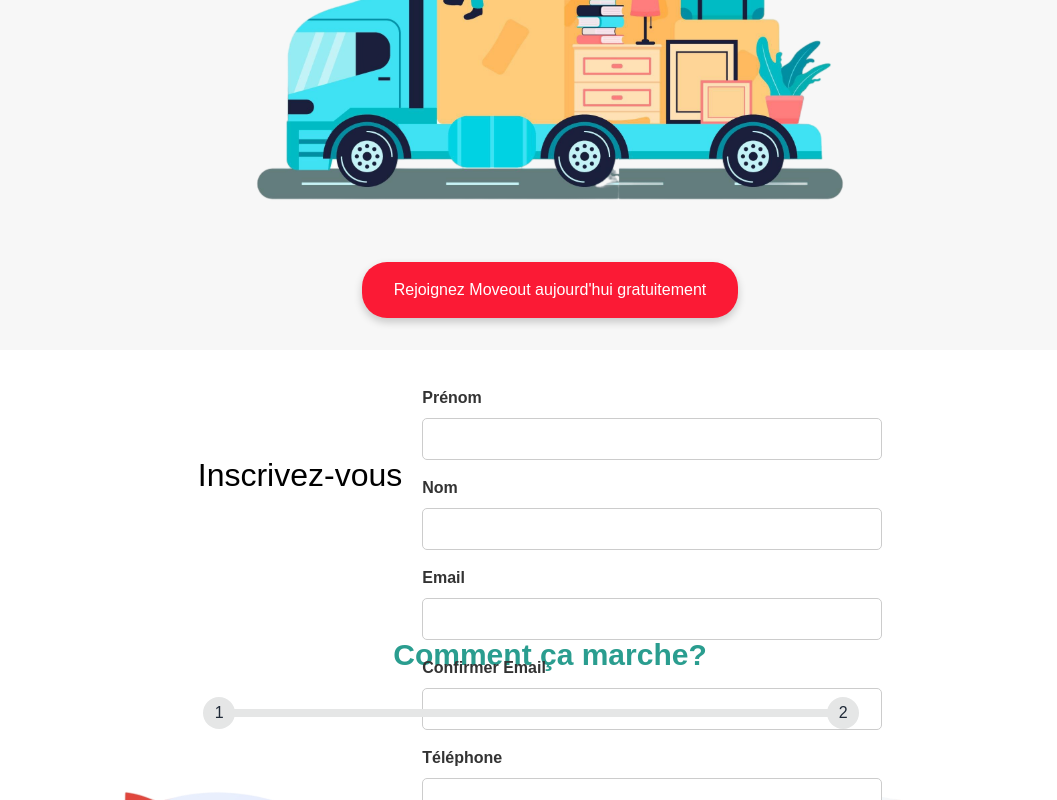
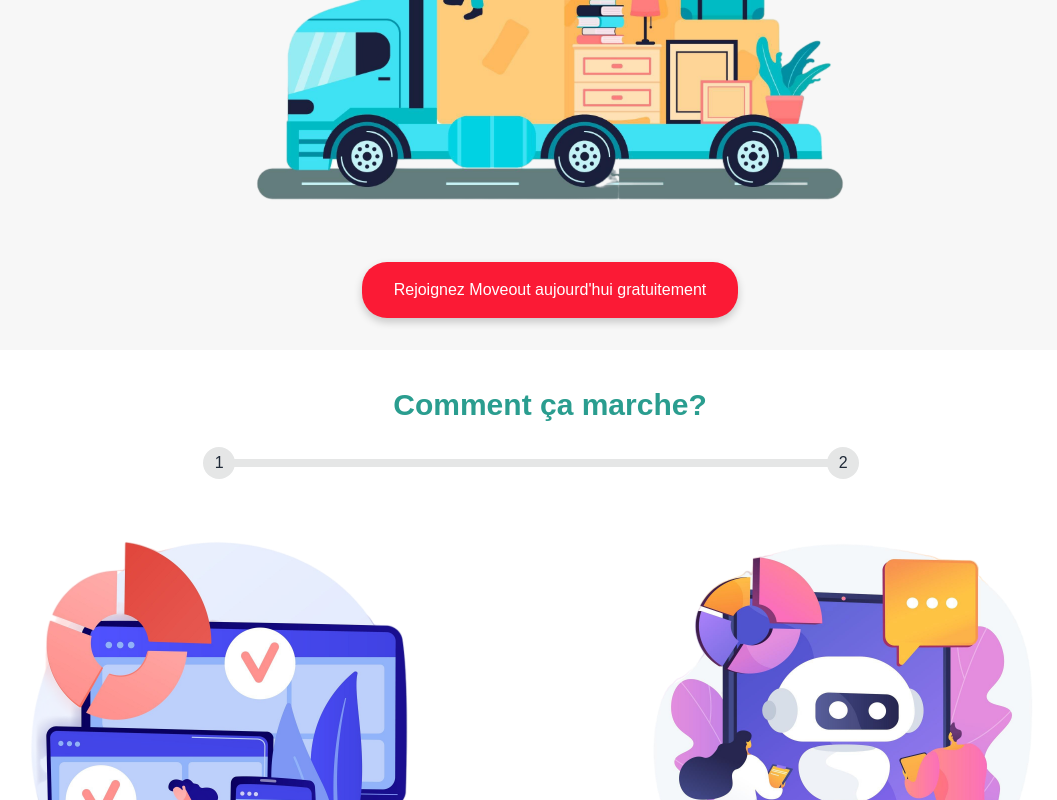
Before and after one commit to thebenoit/Moveout_Project02, a Vue app in the folder vite-project/: page /landingpage in a window 1280 px wide. Shown: the part 344-1144 px from the top of the page, without its empty margins (90-1147 px from the left). Built offline with nearby package versions, Linux system fonts and the light colour scheme.

Commit message:
landing-page-signup finis

```diff
--- a/vite-project/src/views/Signup.vue
+++ b/vite-project/src/views/Signup.vue
@@ -1,4 +1,4 @@
-<script setup lang="ts">
+<script setup >
 import { onMounted, ref } from 'vue'
 import { Button } from '@/components/ui/button'
 import { Card, CardContent, CardDescription, CardHeader, CardTitle } from '@/components/ui/card'
--- a/vite-project/src/views/landingPage-signup.vue
+++ b/vite-project/src/views/landingPage-signup.vue
@@ -1,52 +1,45 @@
 <template>
     <div class="w-full min-h-screen grid lg:grid-cols-2">
       <div class="mx-auto max-w-sm content-center">
-        <Card class="bg-gray-200 backdrop-blur-3xl mt-16 lg:mt-0">
-          <CardHeader>
-            <CardTitle class="text-xl">
-              Sign Up
-            </CardTitle>
-            <CardDescription>
-              Fill the form below to get you started!
+        <div class="bg-gray-200 backdrop-blur-3xl mt-16 lg:mt-0 p-6 rounded-lg shadow-lg">
+          <CardHeader class="cardTitle">
+            Inscrivez-vous gratuitement!
+            <CardDescription >
+
             </CardDescription>
           </CardHeader>
           <CardContent>
-            <h2>Inscrivez-vous</h2>
-            <form @submit.prevent="submitForm" class="popup-content">
-              <div class="form-group">
-                <label for="firstName">Prénom</label>
-                <input type="text" id="firstName" v-model="form.firstName" required>
+            <div class="grid gap-4 lesInput">
+              <div class="grid grid-cols-2 gap-4">
+                <div class="grid gap-2  ">
+                  <input id="first-name" placeholder="First name" required v-model="form.firstName"/>
+                </div>
+                <div class="grid gap-2">
+                  <input id="last-name" placeholder="Last name" required v-model="form.lastName"/>
+                </div>
               </div>
-              <div class="form-group">
-                <label for="lastName">Nom</label>
-                <input type="text" id="lastName" v-model="form.lastName" required>
+              <div class="grid mt-1">
+                <input id="phone" type="phone" placeholder="Phone number" required v-model="form.phone"/>
               </div>
-              <div class="form-group">
-                <label for="email">Email</label>
-                <input type="email" id="email" v-model="form.email" required>
+              <div class="grid mt-1">
+                <input id="email" type="email" placeholder="Email" required v-model="form.email"/>
               </div>
-              <div class="form-group">
-                <label for="confirmEmail">Confirmer Email</label>
-                <input type="email" id="confirmEmail" v-model="form.confirmEmail" required>
+              <div class="grid mt-1">
+                <input id="confirmEmail" type="email" placeholder="Confirm email" required v-model="form.confirmEmail"/>
               </div>
-              <div class="form-group">
-                <label for="phone">Téléphone</label>
-                <input type="tel" id="phone" v-model="form.phone" required>
+              <div class="grid mt-1">
+                <input id="password" type="password" placeholder="Password" required v-model="form.password"/>
               </div>
-              <div class="form-group">
-                <label for="password">Password</label>
-                <input type="password" id="password" v-model="form.password" required>
+              <div class="grid mt-1">
+                <input id="confirmPassword" type="password" placeholder="Confirm Password" required v-model="form.confirmPassword"/>
               </div>
+              <Button type="submit" class="w-full" @click="submitForm">
+                Rejoignez Moveout aujourd'hui gratuitement
+              </Button>
+            </div>
 
-              <div class="form-group">
-                <label for="confirmPassword">Confirmer Password</label>
-                <input type="password" id="confirmPassword" v-model="form.confirmPassword" required>
-              </div>
-
-              <button type="submit">Soumettre</button>
-            </form>
           </CardContent>
-        </Card>
+        </div>
       </div>
       <div class="hidden bg-muted lg:block">
         <img src="@/assets/images/house-1477041_1920.jpg" alt="Image" width="1920" height="1080" class="h-full w-full object-cover dark:brightness-[0.2] dark:grayscale">
@@ -55,11 +48,10 @@
   </template>
 
   <script>
-  import { CardHeader, CardTitle, CardDescription, CardContent} from '@/components/ui/card'; // Importez vos composants UI correctement
+  import { CardHeader, CardTitle, CardDescription, CardContent } from '@/components/ui/card'; // Importez vos composants UI correctement
+  import { Input } from '@/components/ui/input';
+  import { Button } from '@/components/ui/button';
   import utils from '../utils/utils';
-  import { Input } from '@/components/ui/input';
-  import { Label } from '@/components/ui/label';
-  import { Button } from '@/components/ui/button';
 
   export default {
     data() {
@@ -97,5 +89,64 @@
   </script>
 
   <style scoped>
-  /* Votre CSS ici */
+
+  .lesInput input {
+    height: 50px;
+    border-radius: 15px;
+    align-items: center;
+  }
+
+  .lesInput ::placeholder{
+
+    text-align: center;
+
+  }
+
+  .CardTitle {
+    margin-bottom: 10px;
+    text-align: center;
+
+  }
+
+  #first-name {
+    width: 160px;
+  }
+
+  #last-name {
+    width: 160px;
+    align-self: flex-end;
+
+  }
+  .bg-gray-200 {
+    background-color: #e9ecef;
+  }
+
+  .backdrop-blur-3xl {
+    backdrop-filter: blur(12px);
+  }
+
+  .rounded-lg {
+    border-radius: 0.5rem;
+  }
+
+  .shadow-lg {
+    box-shadow: 0 10px 15px -3px rgba(0, 0, 0, 0.1), 0 4px 6px -2px rgba(0, 0, 0, 0.05);
+  }
+
+  button {
+    background-color: #FB1A35;
+    color: white;
+    border: none;
+    padding: 1rem 2rem;
+    font-size: 1rem;
+    cursor: pointer;
+    border-radius: 25px;
+    box-shadow: 0 4px 8px rgba(0, 0, 0, 0.2); /* Ajoute une ombre portée */
+    transition: box-shadow 0.3s ease; /* Ajoute une transition pour un effet lisse lors du hover */
+  }
+
+ button:hover {
+    box-shadow: 0 8px 16px rgba(0, 0, 0, 0.3); /* Augmente l'ombre portée au survol */
+    }
+
   </style>
--- a/vite-project/src/views/landingPage.vue
+++ b/vite-project/src/views/landingPage.vue
@@ -7,42 +7,7 @@
         <button @click="clickCta" >Rejoignez Moveout aujourd'hui gratuitement</button>
       </section>
 
-      <section  class="signup-form">
-        <h2>Inscrivez-vous</h2>
-        <form @submit.prevent="submitForm" class="popup-content">
-          <div class="form-group">
-            <label for="firstName">Prénom</label>
-            <input type="text" id="firstName" v-model="form.firstName" required>
-          </div>
-          <div class="form-group">
-            <label for="lastName">Nom</label>
-            <input type="text" id="lastName" v-model="form.lastName" required>
-          </div>
-          <div class="form-group">
-            <label for="email">Email</label>
-            <input type="email" id="email" v-model="form.email" required>
-          </div>
-          <div class="form-group">
-            <label for="confirmEmail">Confirmer Email</label>
-            <input type="email" id="confirmEmail" v-model="form.confirmEmail" required>
-          </div>
-          <div class="form-group">
-            <label for="phone">Téléphone</label>
-            <input type="tel" id="phone" v-model="form.phone" required>
-          </div>
-          <div class="form-group">
-            <label for="password">Password</label>
-            <input type="password" id="password" v-model="form.password" required>
-          </div>
 
-          <div class="form-group">
-            <label for="confirmPassword">Confirmer Password</label>
-            <input type="password" id="confirmPassword" v-model="form.confirmPassword" required>
-          </div>
-
-          <button type="submit">Soumettre</button>
-        </form>
-      </section>
 
       <section class="how-it-works ">
         <h1>Comment ça marche?</h1>
```
